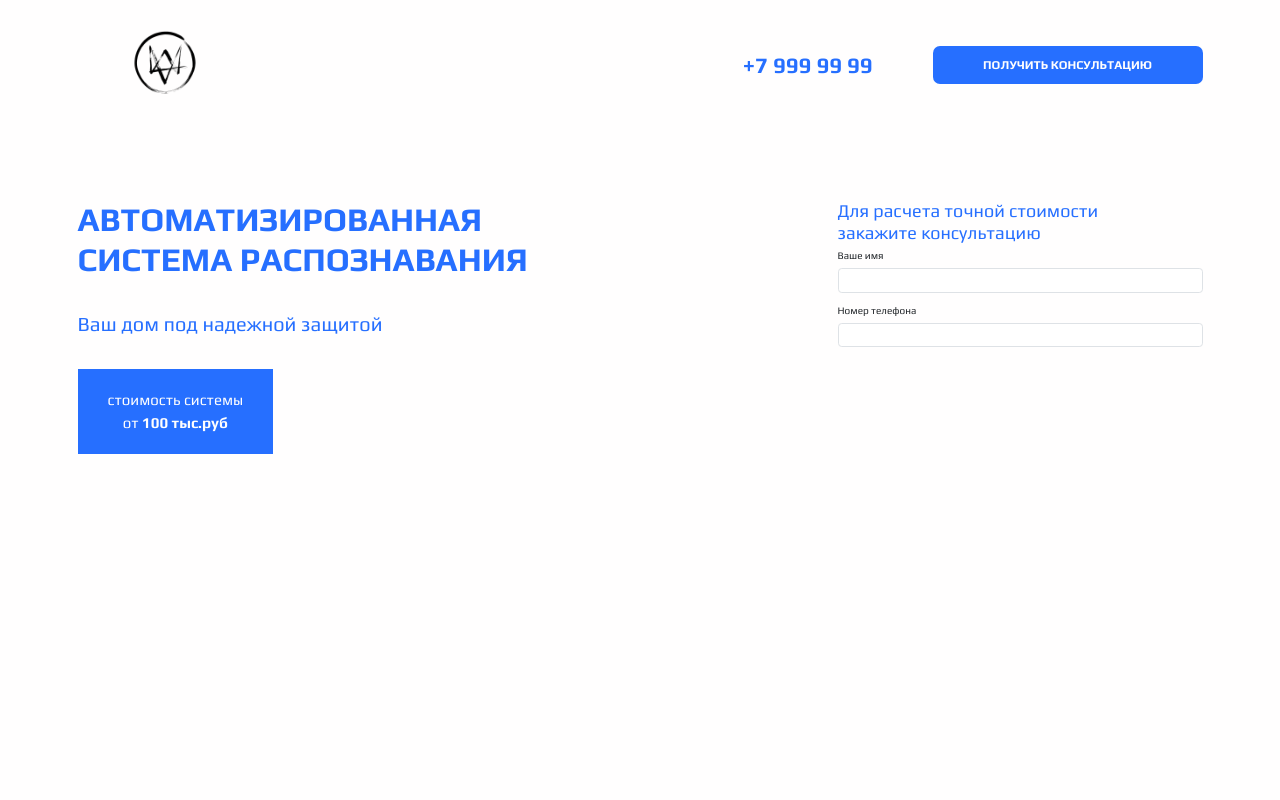
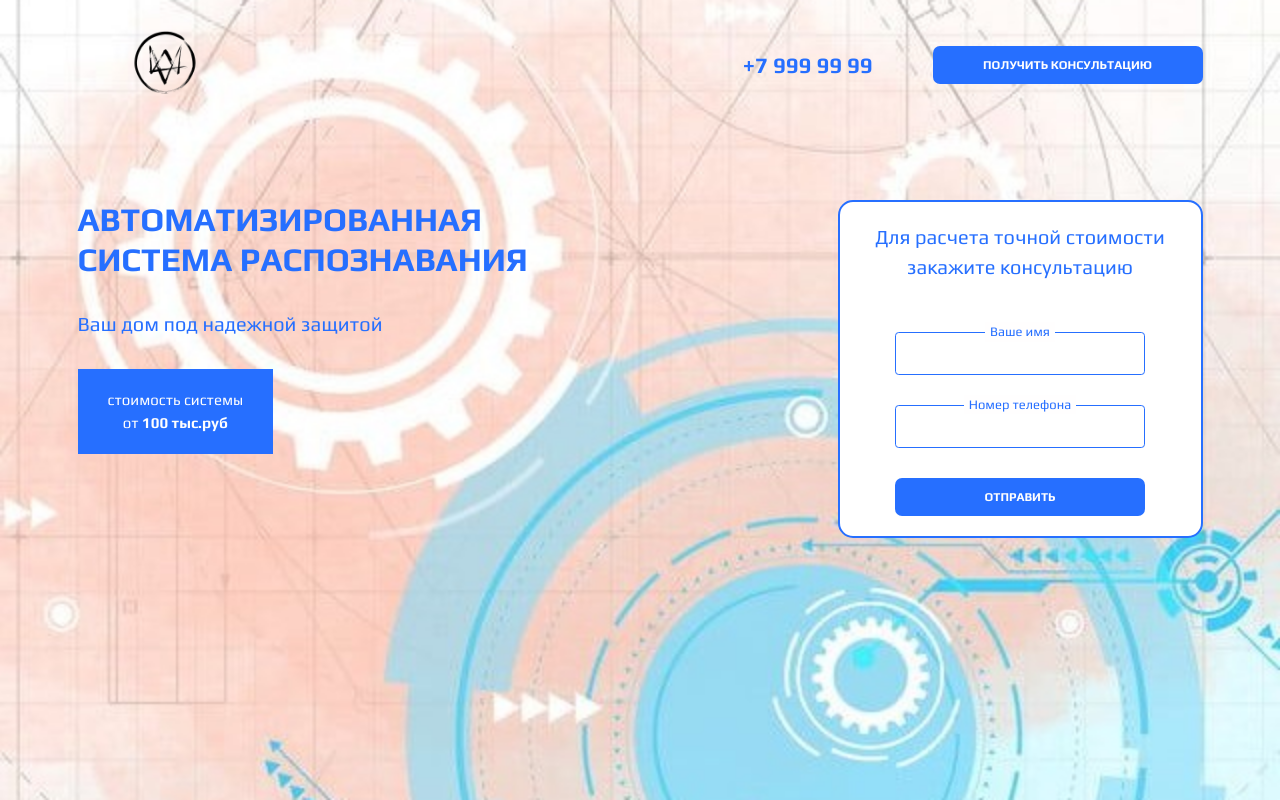
Before and after one commit to BesunovID/besunovid.github.io, a plain HTML site: page firstSite/index.html in a window 1280 px wide. Drawn offline with Linux system fonts and the light colour scheme.

Commit message:
background, contact-form

```diff
--- a/firstSite/index.html
+++ b/firstSite/index.html
@@ -47,13 +47,16 @@
                         <h2 class="contact-form__title">Для расчета точной стоимости <br>
                             закажите консультацию</h2>
                         <form action="#">
-                            <div class="mb-3">
-                                <label for="nameInput" class="form-label">Ваше имя</label>
-                                <input type="text" class="contact-form__input form-control">
+                            <div class="contact-form__input col-lg-10 offset-1">
+                                <label for="inputName">Ваше имя</label>
+                                <input type="text" class="form-control">
                             </div>
-                            <div class="mb-3">
-                                <label for="phoneInput" class="form-label">Номер телефона</label>
-                                <input type="text" class="contact-form__input form-control">
+                            <div class="contact-form__input col-lg-10 offset-1">
+                                <label for="inputPhone">Номер телефона</label>
+                                <input type="tel" class="form-control">
+                            </div>
+                            <div class="contact-form__button d-grid col-lg-10 offset-1">
+                                <button class="button">Отправить</button>
                             </div>
                         </form>
                     </div>
--- a/firstSite/src/scss/new-style.scss
+++ b/firstSite/src/scss/new-style.scss
@@ -45,6 +45,9 @@ section {
 
 /* main */
 main {
+    height: 100vh;
+    background: #fff url(../img/main-background.jpeg) center center no-repeat;
+    background-size: cover;
     padding: 3rem 0;
     .main__content {
         margin-top: 10rem;
@@ -68,11 +71,38 @@ main {
             }
         }
         .contact-form {
-            display: flex;
-            flex-direction: column;
-            justify-content: center;
-            h2 {
-                @include font(1.8em, 400, $elements-color);
+            background-color: #fff;
+            text-align: center;
+            border: 2px solid $elements-color;
+            border-radius: 1.5rem;
+            padding: 2rem 3rem;
+            &__title {
+                @include font(2em, 400, $elements-color);
+                line-height: 1.5;
+                margin-bottom: 5rem;
+            }
+            &__input {
+                display: flex;
+                flex-direction: column;
+                align-items: center;
+                margin-bottom: 3rem;
+                label {
+                    @include font(1.3em, 400, $elements-color);
+                    display: inline-block;
+                    background-color: $bg-color;
+                    position: absolute;
+                    transform: translateY(-50%);
+                    padding: 0 0.5rem;
+                    z-index: 1;
+                }
+                input {
+                    @include font(1.8em, 400, $elements-color);
+                    padding-top: 1rem;
+                    border: 1px solid $elements-color;
+                }
+            }
+            &__button{
+                margin-top: 2rem;
             }
         }
     }
```
Also changed, not shown: firstSite/src/css/new-style.css, firstSite/src/img/main-background.jpeg (added).
